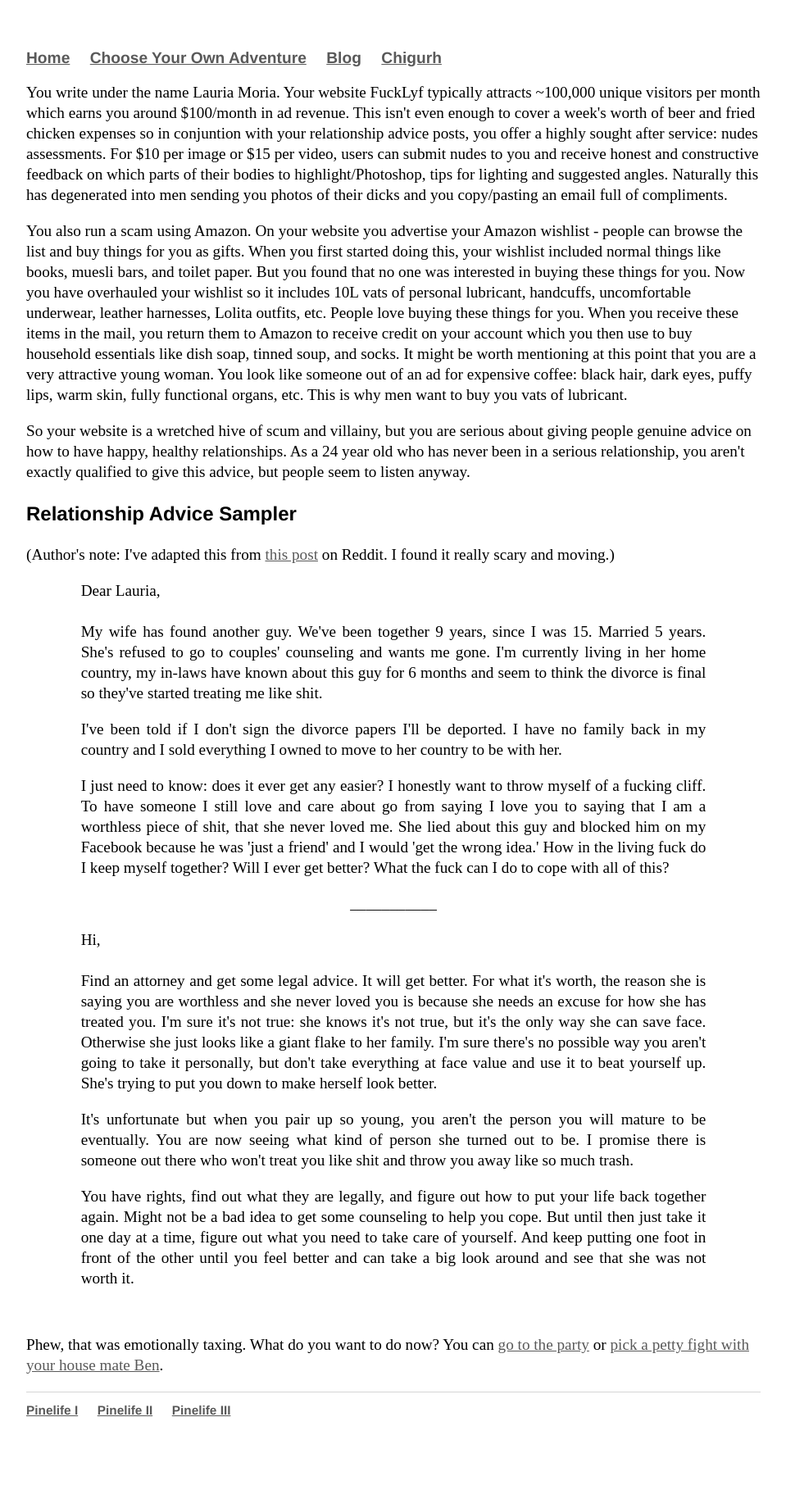
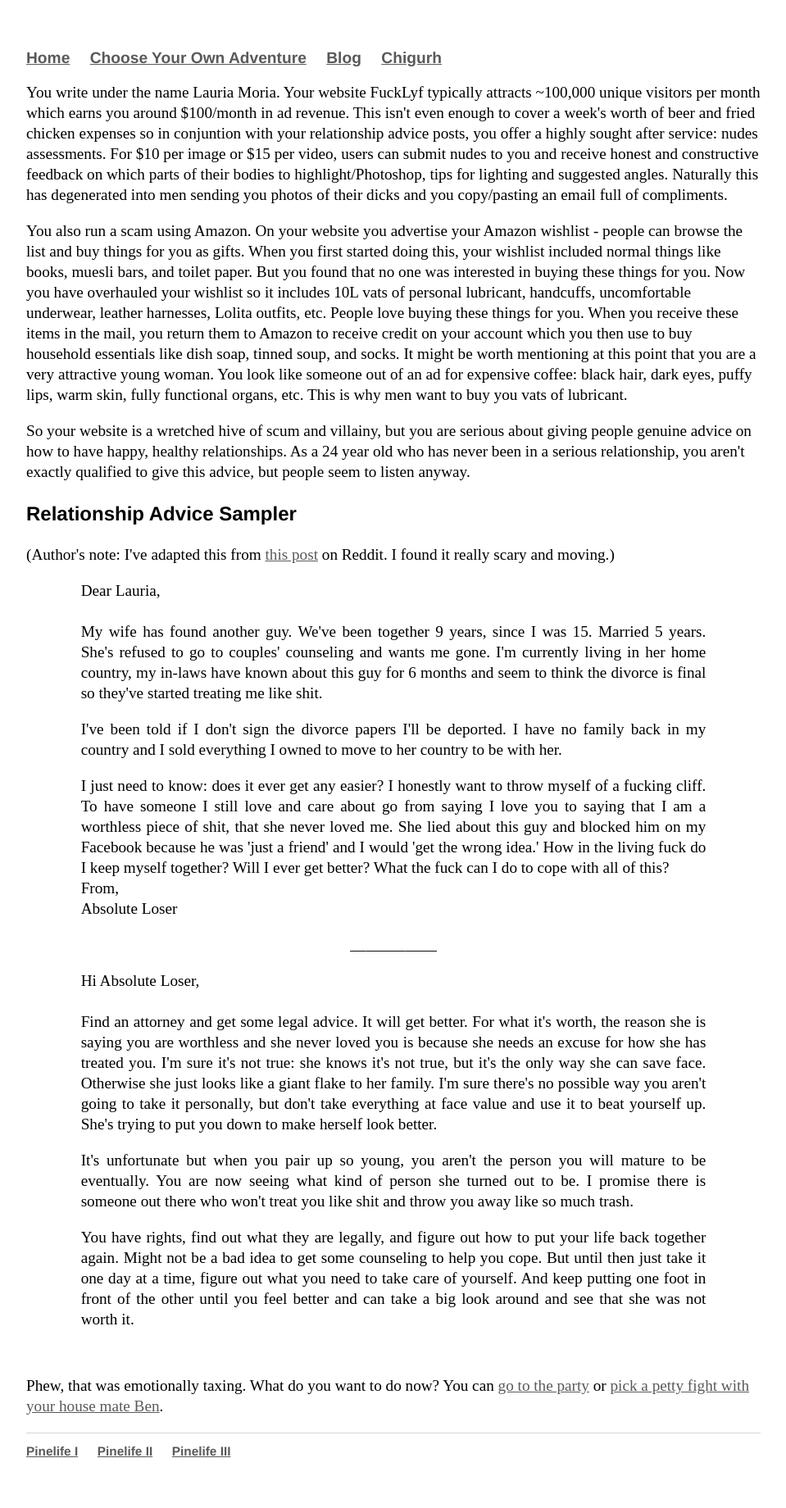
Before and after one commit to Pinelife/pinelife.github.io, a Jekyll site: the page built from Hellhole/Room2.html, in a window 1280 px wide. Shown: the whole page at 82% size, without its empty margins (160-1119 px from the left). Built offline with Jekyll 4.4.1, drawn with Linux system fonts in a browser that asks for light colours; before the commit the page ends 1790 px from its top, so only the background shows below that.

Commit message:
Update Room2.html

```diff
--- a/Hellhole/Room2.html
+++ b/Hellhole/Room2.html
@@ -36,12 +36,16 @@ title: Pinelife
 <p style="text-align:justify" class="indented">I just need to know: does it ever get any easier? I honestly want to throw myself of a fucking cliff. To have someone I still love
   and care about go from saying I love you to saying that I am a worthless piece of shit, that she never loved me. She lied about
   this guy and blocked him on my Facebook because he was 'just a friend' and I would 'get the wrong idea.' How in the living fuck do
-  I keep myself together? Will I ever get better? What the fuck can I do to cope with all of this?</p>
+  I keep myself together? Will I ever get better? What the fuck can I do to cope with all of this?
+  <br/>
+  From,</br>
+Absolute Loser
+</p>
 <p style="text-align:center" class="indented">
 ___________
 </p>
 <p style="text-align:justify" class="indented">
-  Hi, <br/>
+  Hi Absolute Loser, <br/>
    <br/>
   Find an attorney and get some legal advice. It will get better. For what it's worth, the reason she is saying you are worthless and
   she never loved you is because she needs an excuse for how she has treated you. I'm sure it's not true: she knows it's not true, but
```
